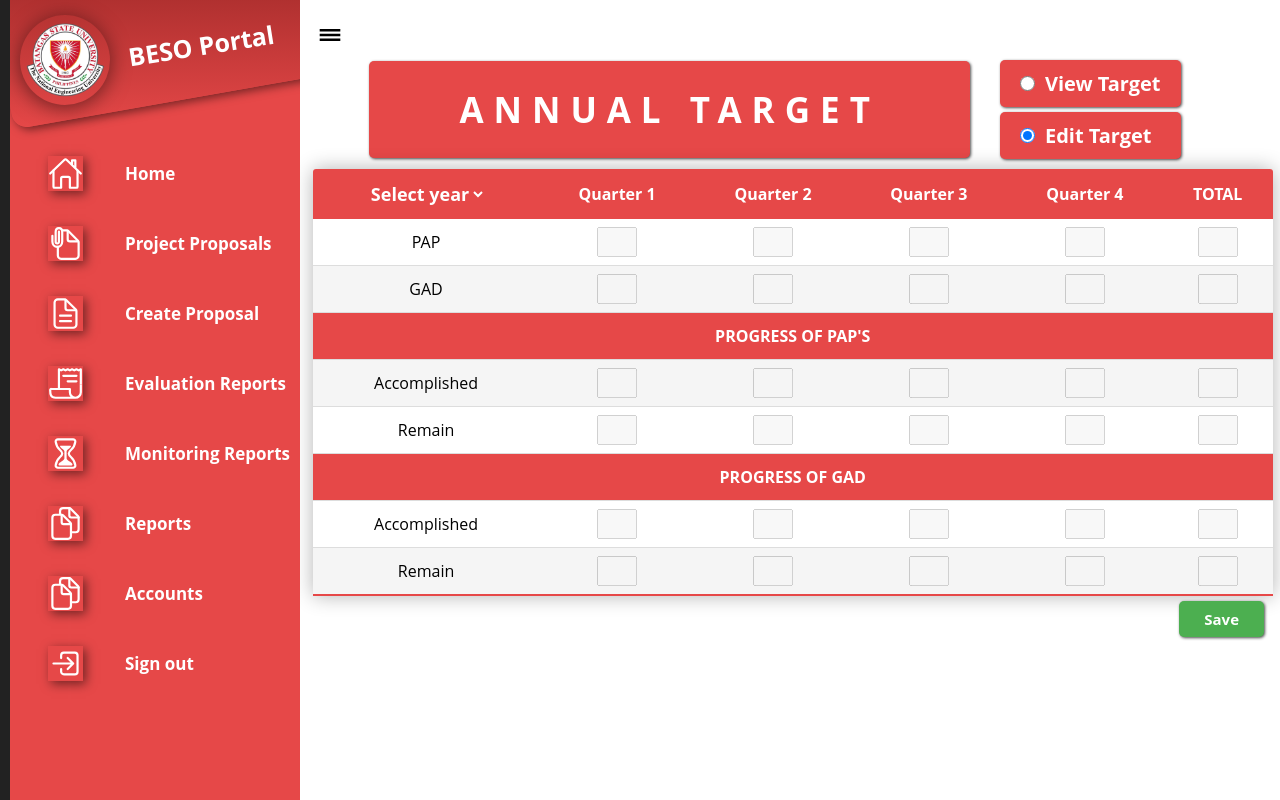
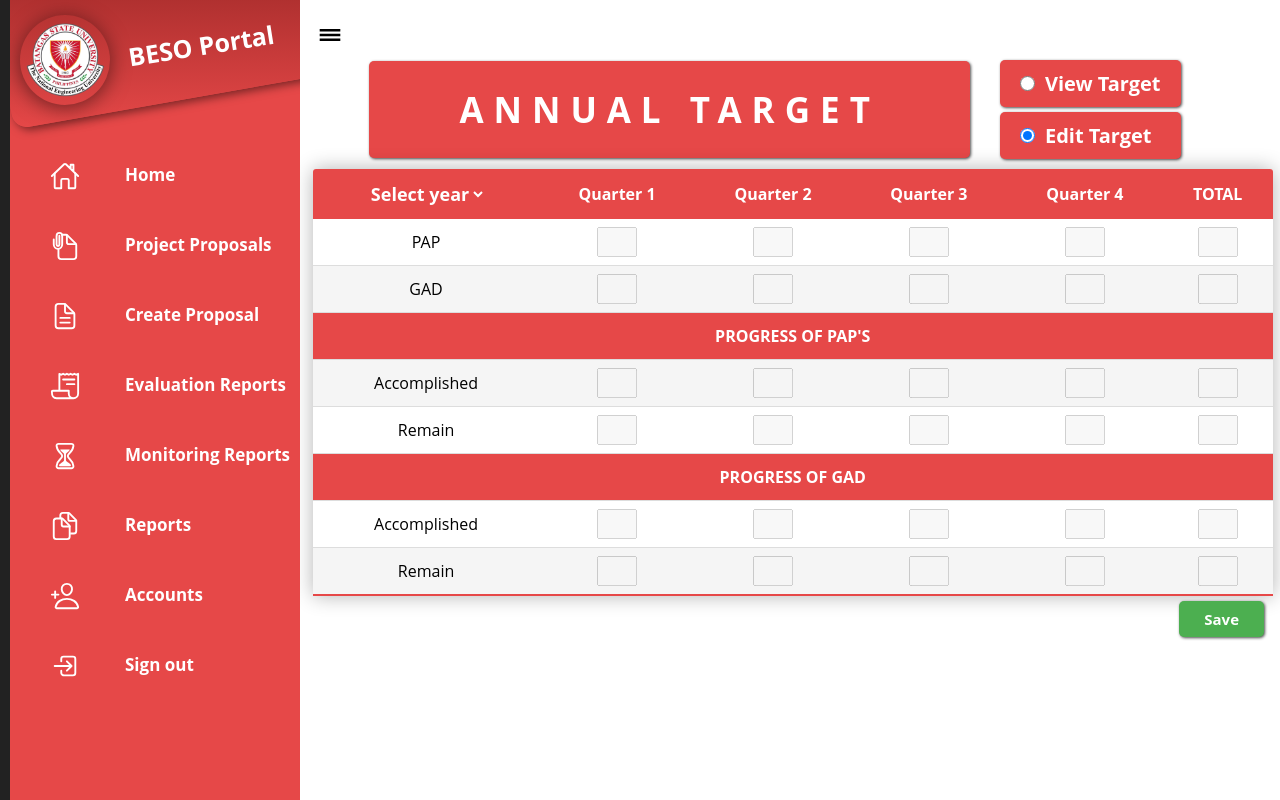
Before and after one commit to NorlyAyque/BESO, a PHP site: page /dashboard.html in a window 1280 px wide. Run offline with PHP 8.4, Linux system fonts and the light colour scheme; lists and menus that the app fills with data are empty.

Commit message:
Annual Target

```diff
--- a/dashboard-style.css
+++ b/dashboard-style.css
@@ -17,6 +17,7 @@ body{
 	min-height: 625px;
 	overflow-x: hidden;
 
+
 }
 
 .menu-header-bg {
@@ -35,6 +36,7 @@ body{
 	position: relative;
 	width:100%;
 
+
 }
 
 .navigation .logo img{
@@ -46,9 +48,24 @@ body{
 	box-shadow: 0px 3px 20px rgba(0, 0, 0, 0.5);
 	margin-top:-5px;
 
+}
+/* width */
+::-webkit-scrollbar {
+  width: 2px;
+}
+
+/* Track */
+::-webkit-scrollbar-track {
+  background: var(--white);
+}
+
+/* Handle */
+::-webkit-scrollbar-thumb {
+  background:  transparent;
+}
 
 
-}
+
 .navigation{
 	position: fixed;
 	width: 300px;
@@ -57,9 +74,7 @@ body{
 	border-left: 10px solid var(--black1);
 	transition: 0.5s;
 	overflow:hidden;
-
-
-
+	overflow-y:scroll;
 }
 /*navigation 2nd width*/
 .navigation.active{
@@ -71,6 +86,7 @@ body{
 	top: 0;
 	left: 5px;
 	width: 100%;
+
 }
 
 .navigation ul li {
@@ -79,6 +95,7 @@ body{
 	list-style: none;
 	border-top-left-radius: 50px;
 	border-bottom-left-radius: 50px;
+
 
 }
 .navigation ul li:hover,
@@ -118,22 +135,22 @@ body{
 	height: 70px;
 	line-height: 90px;
 	text-align:center;
+
 }
 
 .navigation ul li a .icon ion-icon{
-	font-size: 35px;
+	font-size: 30px;
+	/*
 	box-shadow: 3px 3px 10px rgba(0, 0, 0, 0.5);
-	background:transparent;
+	*/
 	margin-left:30px;
-
 }
 
 .navigation ul li a .title{
 	position: relative;
 	display:block;
 	padding: 0 40px;
-	height: 70px;
-	line-height: 68px;
+	line-height: 70px;
 	text-align: start;
 	white-space: nowrap;
 	font-size: 17px;
@@ -409,12 +426,12 @@ letter-spacing: 10px;
  .form-field .btn {
   background-color: #4CAF50;
   border: none;
-  color: var(--white);
+  color: white;
   padding: 8px 25px;
   font-size: 15px;
   transition-duration: 0.4s;
   cursor: pointer;
-  box-shadow: 1px 1px 3px rgba(0, 0, 0, 0.7);
+ box-shadow: 1px 1px 3px rgba(0, 0, 0, 0.7);
   font-weight: bold;
   border-radius: 5px;
  width: auto;
--- a/dashboard.html
+++ b/dashboard.html
@@ -58,7 +58,7 @@
 				</li>
 				<li>
 					<a href="#">
-						<span class ="icon"> <ion-icon name="documents-outline"></ion-icon> </span>
+						<span class ="icon"> <ion-icon name="person-add-outline"></ion-icon> </span>
 						<span class ="title"> Accounts</span>
 					</a>
 				</li>
@@ -183,10 +183,6 @@
 				<button class="btn" type="submit" name="Login">Save</button>
 			</div>
 
-
-
-
-
 		</div>
 
 
```
